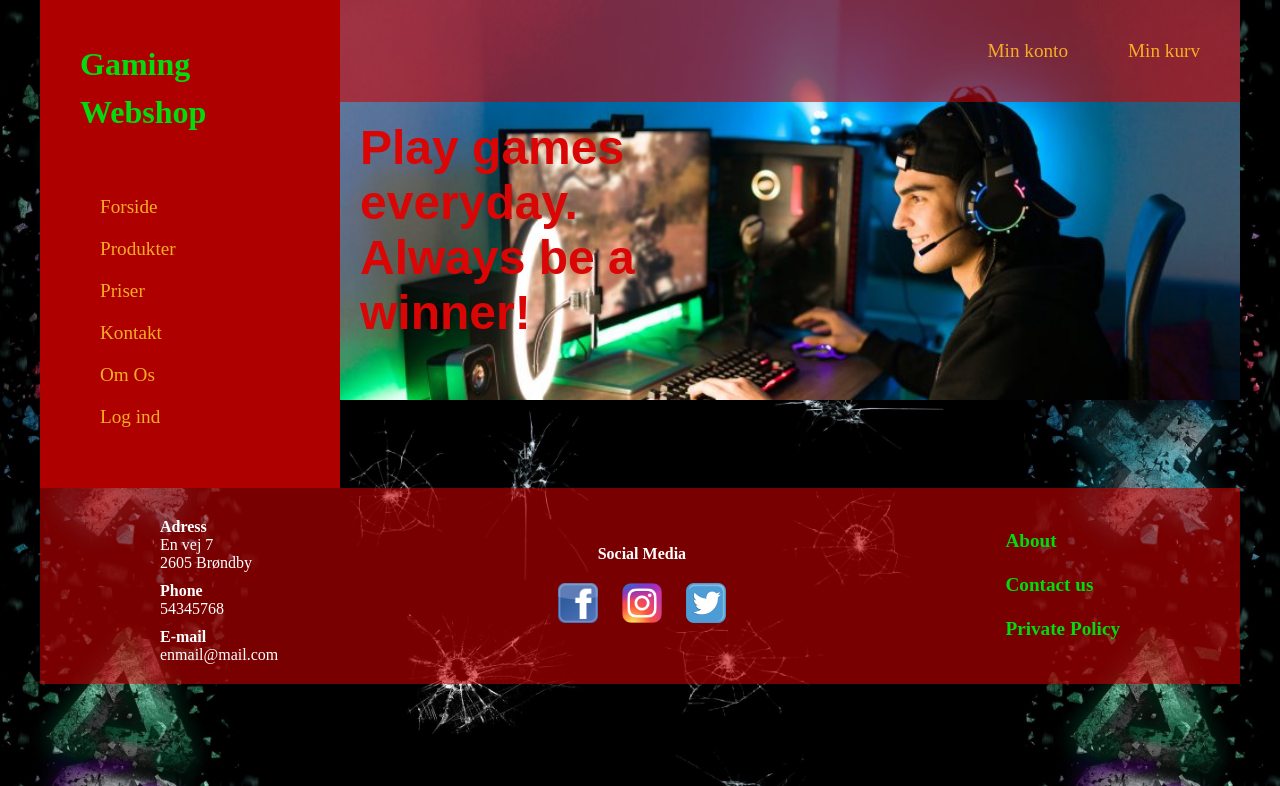
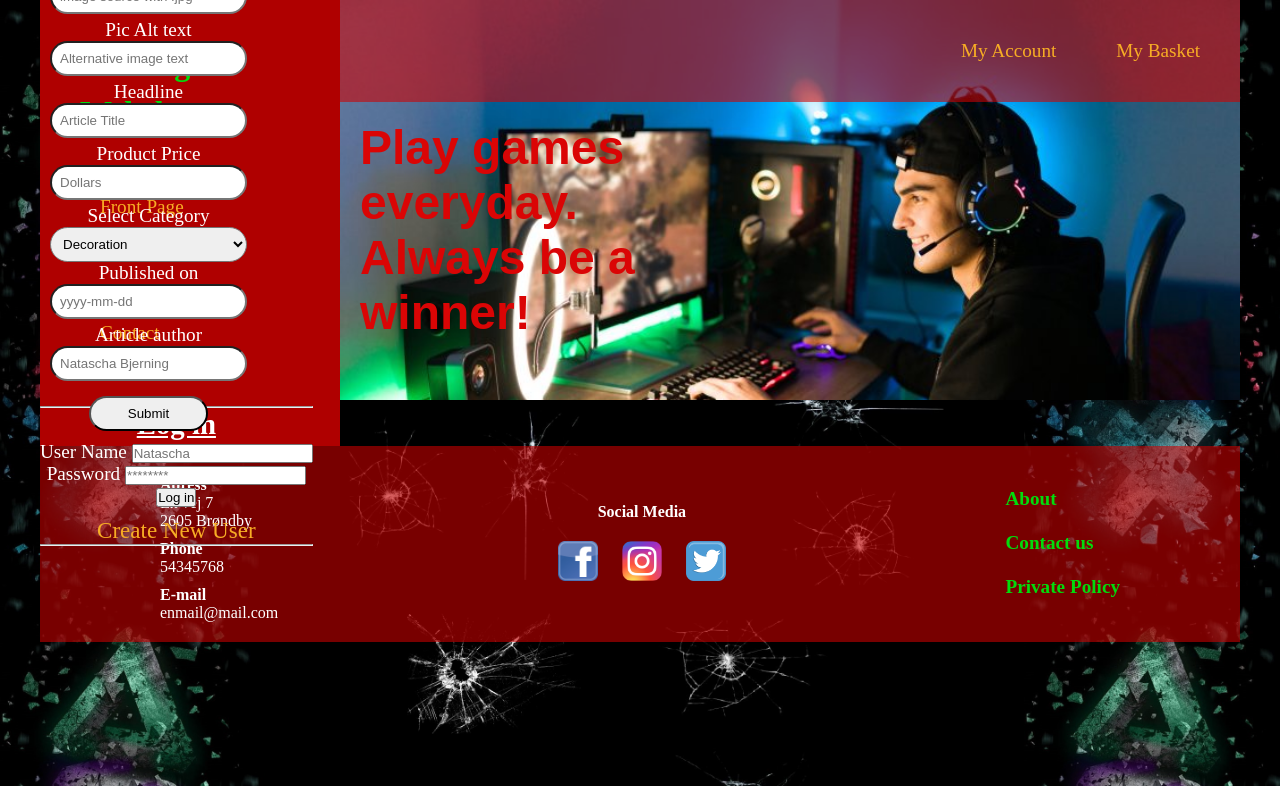
Before and after one commit to NataschaBGB/CMS1, a PHP site: page / in a window 1280 px wide. Shown: the top 786 px of the page. Run offline with PHP 8.4, Linux system fonts and the light colour scheme; data that the repository does not hold is empty.

Commit message:
added login option but need to configure it

```diff
--- a/css/style.css
+++ b/css/style.css
@@ -92,18 +92,39 @@ aside h1 {
 aside ul {
     margin-top: 60px;
 }
+aside .login {
+    text-align: center;
+    font-size: larger;
+    position: absolute;
+    left: 0;
+}
+aside .login h2 {
+    text-decoration: underline;
+}
+aside .login input[type=submit] {
+    margin-bottom: 10px;
+}
 aside .newArticle {
-    display: none;
+    /* display: none; */
+    text-align: center;
+    font-size: larger;
     position: absolute;
     bottom: 10px;
     left: 10px;
 }
 .new input {
+    border-radius: 50px;
     padding: 0.5rem;
+    margin-bottom: 5px;
 }
 .new select {
+    border-radius: 50px;
     padding: 0.5rem;
     width: 100%;
+}
+.new .btn {
+    width: 60%;
+    margin-top: 10px;
 }
 
 /* main styling */
--- /dev/null
+++ b/footer.php
@@ -0,0 +1,29 @@
+    <footer>
+        <div class="info">
+            <h4>Adress</h4>
+            <p>En vej 7<br>
+                2605 Brøndby</p>
+            <h4>Phone</h4>
+            <p>54345768</p>
+            <h4>E-mail</h4>
+            <p>enmail@mail.com</p>
+        </div>
+
+        <div class="SoMe">
+            <h4>Social Media</h4>
+            <a href="https://www.facebook.com" target="_blank"><img src="img/Facebook-Logo.png" alt="Facebook.com"></a>
+            <a href="https://www.instagram.com" target="_blank"><img src="img/Instagram logo.png" alt="Instagram"></a>
+            <a href="https://www.twitter.com" target="_blank"><img src="img/Twitter-Logo.png" alt="Twitter"></a>
+        </div>
+
+        <div class="more">
+            <a href="#"><h4>About</h4></a>
+            <a href="#"><h4>Contact us</h4></a>
+            <a href="#"><h4>Private Policy</h4></a>
+        </div>
+    </footer>
+</div>
+
+<script src="js/script.js"></script>
+</body>
+</html>
--- /dev/null
+++ b/header-aside.php
@@ -0,0 +1,141 @@
+<!DOCTYPE html>
+<html lang="en">
+<head>
+    <meta charset="UTF-8">
+    <meta http-equiv="X-UA-Compatible" content="IE=edge">
+    <meta name="viewport" content="width=device-width, initial-scale=1.0">
+    <link rel="stylesheet" href="css/style.css">
+    <title>Gaming Webshop</title>
+</head>
+<body>
+    <!-- <?php
+        // åben forbindelse til databasen
+        //require_once 'connect.php';
+
+        // luk forbindelse
+        // $dbh = null;
+
+        // fortæl db hvilke data vi skal bruge
+        //$sql = "SELECT * FROM gamingarticle";
+
+        // prepare statement (prepare er ikke nødvendig, men et lag af sikkerhed, så vores db ikke kan hackes)
+        //$stmt = $dbh->prepare($sql);
+
+        // udfør handling (stmt indeholder vores data og bliver nu bedt om at udføre det)
+        //$stmt->execute();
+
+        // udskriv det hentede data
+        //$data = $stmt->fetchAll(PDO::FETCH_ASSOC);
+        //print_r($data);
+
+    ?> -->
+
+    <div class="container">
+    <header>
+        <h1>
+            Play games everyday.
+            Always be a winner!
+        </h1>
+
+        <div>
+            <ul>
+                <a href="#"><li>My Account</li></a>
+                <a href="#"><li>My Basket</li></a>
+            </ul>
+        </div>
+    </header>
+
+    <aside>
+        <nav>
+            <h1>Gaming Webshop</h1>
+            <ul>
+                <a href="#"><li>Front Page</li></a>
+                <a href="#"><li>Products</li></a>
+                <a href="#"><li>Prices</li></a>
+                <a href="#"><li>Contact</li></a>
+                <a href="#"><li>About Us</li></a>
+            </ul>
+            <form action="include/login.php" method="post" class="login">
+            <hr>
+            <h2>Log in</h2>
+                <div>
+                    <label for="userName">User Name</label>
+                    <input type="text" name="userName" id="userName" placeholder="Natascha"/>
+                </div>
+                <div>
+                    <label for="password">Password</label>
+                    <input type="password" name="password" id="password" placeholder="********"/>
+                </div>                    <div>
+                    <input type="submit" value="Log in"/>
+                </div>
+                <a href="include/createUser.php">Create New User</a>
+                <hr>
+            </form>
+        </nav>
+
+        <!-- form til at indsætte nye artikler uden at skulle igennem databasen -->
+        <!-- TILFØJ plus img (og checkbox) til at få form frem -->
+        <div class="newArticle">
+            <hr>
+            <h3>+ New Article<br></h3>
+            <hr>
+            <form action="include/insert.php" method="post" class="new">
+                <div class="lbl">
+                <label for="imgSrc">Photo file name</label>
+                    <div class="input">
+                        <input type="text" name="imgSrc" placeholder="image source with .jpg">
+                    </div>
+                </div>
+
+                <div class="lbl">
+                    <label for="imgAlt">Pic Alt text</label>
+                    <div class="input">
+                        <input type="text" id="imgAlt" name="imgAlt" placeholder="Alternative image text">
+                    </div>
+                </div>
+
+                <div class="lbl">
+                    <label for="description">Headline</label>
+                    <div class="input">
+                        <input type="text" id="description" name="description" placeholder="Article Title">
+                    </div>
+                </div>
+
+                <div class="lbl">
+                    <label for="price">Product Price</label>
+                    <div class="input">
+                        <input type="text" id="price" name="price" placeholder="Dollars">
+                    </div>
+                </div>
+
+                <div class="lbl">
+                    <label for="category">Select Category</label>
+                    <div class="input">
+                        <select id="category" name="category">
+                            <option value="decor">Decoration</option>
+                            <option value="gaming">Gaming</option>
+                            <option value="office">Office</option>
+                        </select>
+                    </div>
+                </div>
+
+                <div class="lbl">
+                    <label for="published">Published on</label>
+                    <div class="input">
+                        <input type="text" id="published" name="published" placeholder="yyyy-mm-dd">
+                    </div>
+                </div>
+
+                <div class="lbl">
+                    <label for="author">Article author</label>
+                    <div class="input">
+                        <input type="text" id="author" name="author" placeholder="Natascha Bjerning">
+                    </div>
+                </div>
+
+                <div>
+                    <input class="btn" type="submit">
+                </div>
+            </form>
+        </div>
+    </aside>
--- a/index.php
+++ b/index.php
@@ -1,128 +1,7 @@
-<!DOCTYPE html>
-<html lang="en">
-<head>
-    <meta charset="UTF-8">
-    <meta http-equiv="X-UA-Compatible" content="IE=edge">
-    <meta name="viewport" content="width=device-width, initial-scale=1.0">
-    <link rel="stylesheet" href="css/style.css">
-    <title>Gaming Webshop</title>
-</head>
-<body>
-    <!-- <?php
-        // åben forbindelse til databasen
-        //require_once 'connect.php';
-
-        // luk forbindelse
-        // $dbh = null;
-
-        // fortæl db hvilke data vi skal bruge
-        //$sql = "SELECT * FROM gamingarticle";
-
-        // prepare statement (prepare er ikke nødvendig, men et lag af sikkerhed, så vores db ikke kan hackes)
-        //$stmt = $dbh->prepare($sql);
-
-        // udfør handling (stmt indeholder vores data og bliver nu bedt om at udføre det)
-        //$stmt->execute();
-
-        // udskriv det hentede data
-        //$data = $stmt->fetchAll(PDO::FETCH_ASSOC);
-        //print_r($data);
-
-    ?> -->
-
-    <div class="container">
-    <header>
-        <h1>
-            Play games everyday.
-            Always be a winner!
-        </h1>
-
-        <div>
-            <ul>
-                <a href="#"><li>Min konto</li></a>
-                <a href="#"><li>Min kurv</li></a>
-            </ul>
-        </div>
-    </header>
-
-    <aside>
-        <nav>
-            <h1>Gaming Webshop</h1>
-            <ul>
-                <a href="#"><li>Forside</li></a>
-                <a href="#"><li>Produkter</li></a>
-                <a href="#"><li>Priser</li></a>
-                <a href="#"><li>Kontakt</li></a>
-                <a href="#"><li>Om Os</li></a>
-                <a href="#"><li>Log ind</li></a>
-            </ul>
-        </nav>
-
-        <!-- form til at indsætte nye artikler uden at skulle igennem databasen -->
-        <!-- TILFØJ plus img (og checkbox) til at få form frem -->
-        <div class="newArticle">
-            <h3>New Article<br></h3>
-            <form action="include/insert.php" method="post" class="new">
-                <div class="lbl">
-                <label for="imgSrc">Photo file name</label>
-                    <div class="input">
-                        <input type="text" name="imgSrc" placeholder="image source without .jpg">
-                    </div>
-                </div>
-
-                <div class="lbl">
-                    <label for="imgAlt">Pic Alt text</label>
-                    <div class="input">
-                        <input type="text" id="imgAlt" name="imgAlt" placeholder="Alternative image text">
-                    </div>
-                </div>
-
-                <div class="lbl">
-                    <label for="description">Headline</label>
-                    <div class="input">
-                        <input type="text" id="description" name="description" placeholder="Article Title">
-                    </div>
-                </div>
-
-                <div class="lbl">
-                    <label for="price">Product Price</label>
-                    <div class="input">
-                        <input type="text" id="price" name="price" placeholder="Dollars">
-                    </div>
-                </div>
-
-                <div class="lbl">
-                    <label for="category">Select Category</label>
-                    <div class="input">
-                        <select id="category" name="category">
-                            <option value="decor">Decoration</option>
-                            <option value="gaming">Gaming</option>
-                            <option value="office">Office</option>
-                        </select>
-                    </div>
-                </div>
-
-                <div class="lbl">
-                    <label for="published">Published on</label>
-                    <div class="input">
-                        <input type="text" id="published" name="published" placeholder="yyyy-mm-dd">
-                    </div>
-                </div>
-
-                <div class="lbl">
-                    <label for="author">Article author</label>
-                    <div class="input">
-                        <input type="text" id="author" name="author" placeholder="Natascha Bjerning">
-                    </div>
-                </div>
-
-                <div>
-                    <input type="submit">
-                </div>
-            </form>
-        </div>
-    </aside>
-
+    <?php
+        // header og aside er på en anden .php og bliver inkluderet her
+        include "header-aside.php";
+    ?>
 
         <main>
         <!--
@@ -152,7 +31,6 @@
             while($row = $stmt->fetch(PDO::FETCH_ASSOC))
                 {
                 ?>
-
                     <!-- en article sat ind i loopet, så den generer en ny article for hver række i databasen -->
                     <article class="product">
                         <a href="#"><img src="./img/<?php echo $row['imgSrc']; ?>" alt="<?php echo $row['imgAlt']; ?>"></a>
@@ -165,15 +43,11 @@
                         </div>
                         <button class="buy">Køb</button>
                     </article>
-
             <?php
                 }
             ?>
 
-
-
         <!-- ALT DET KODE MAN SPARER VED AT BRUGE PHP DATABASE -->
-
         <!-- <article class="product">
             <a href="#"><img src="img/catpaws.jpg" alt="Cat paws keyboard cap"></a>
             <div class="product-text">
@@ -247,32 +121,7 @@
         </article> -->
     </main>
 
-    <footer>
-        <div class="info">
-            <h4>Adress</h4>
-            <p>En vej 7<br>
-                2605 Brøndby</p>
-            <h4>Phone</h4>
-            <p>54345768</p>
-            <h4>E-mail</h4>
-            <p>enmail@mail.com</p>
-        </div>
-
-        <div class="SoMe">
-            <h4>Social Media</h4>
-            <a href="https://www.facebook.com" target="_blank"><img src="img/Facebook-Logo.png" alt="Facebook.com"></a>
-            <a href="https://www.instagram.com" target="_blank"><img src="img/Instagram logo.png" alt="Instagram"></a>
-            <a href="https://www.twitter.com" target="_blank"><img src="img/Twitter-Logo.png" alt="Twitter"></a>
-        </div>
-
-        <div class="more">
-            <a href="#"><h4>About</h4></a>
-            <a href="#"><h4>Contact us</h4></a>
-            <a href="#"><h4>Private Policy</h4></a>
-        </div>
-    </footer>
-</div>
-
-<script src="js/script.js"></script>
-</body>
-</html>
+    <?php
+        // footer er på en anden .php og bliver inkluderet her
+        include "footer.php";
+    ?>
```
Also changed, not shown: include/login.php (added, +20 -0 lines), include/createUser.php (added). Lines whose indentation alone changed are shown as unchanged.
